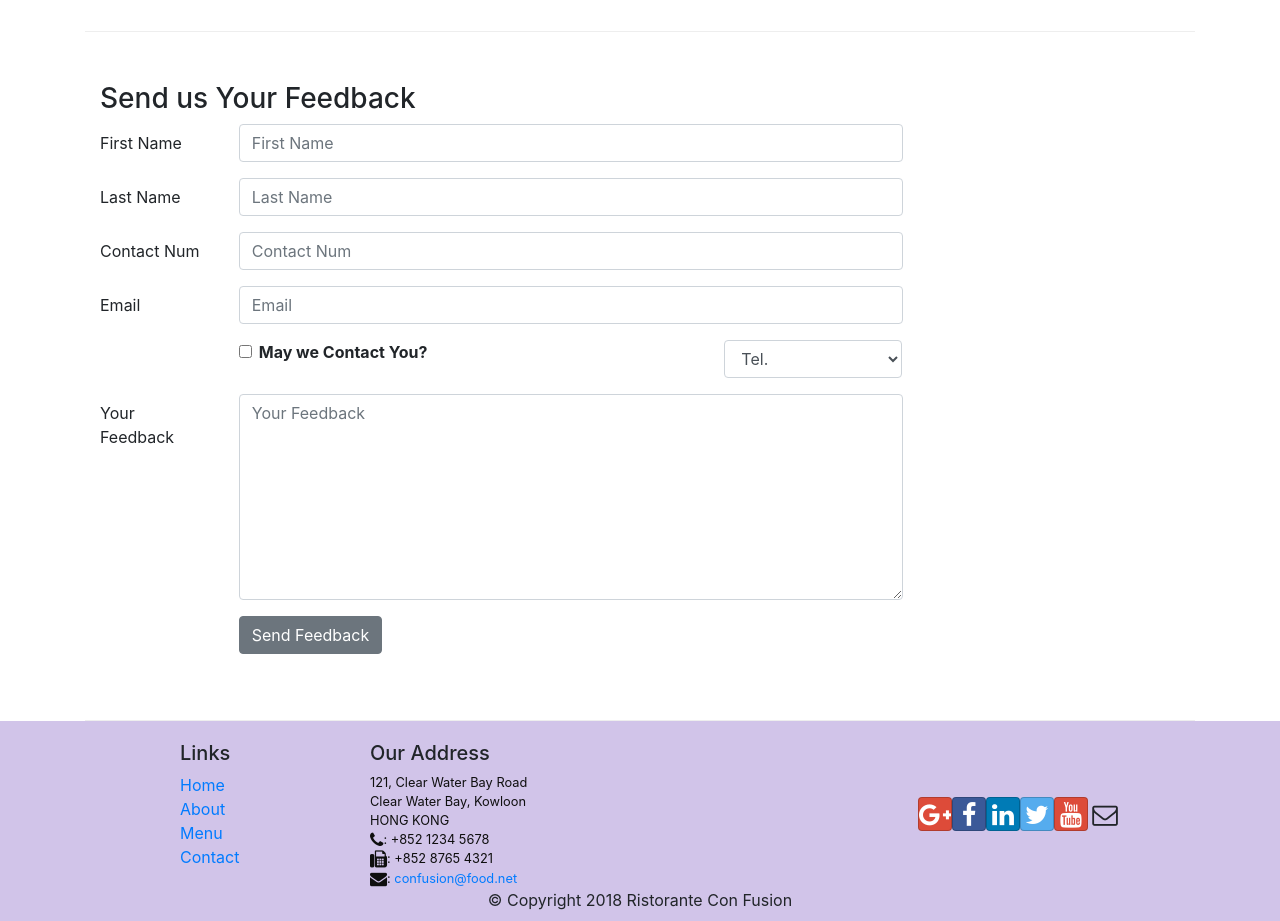
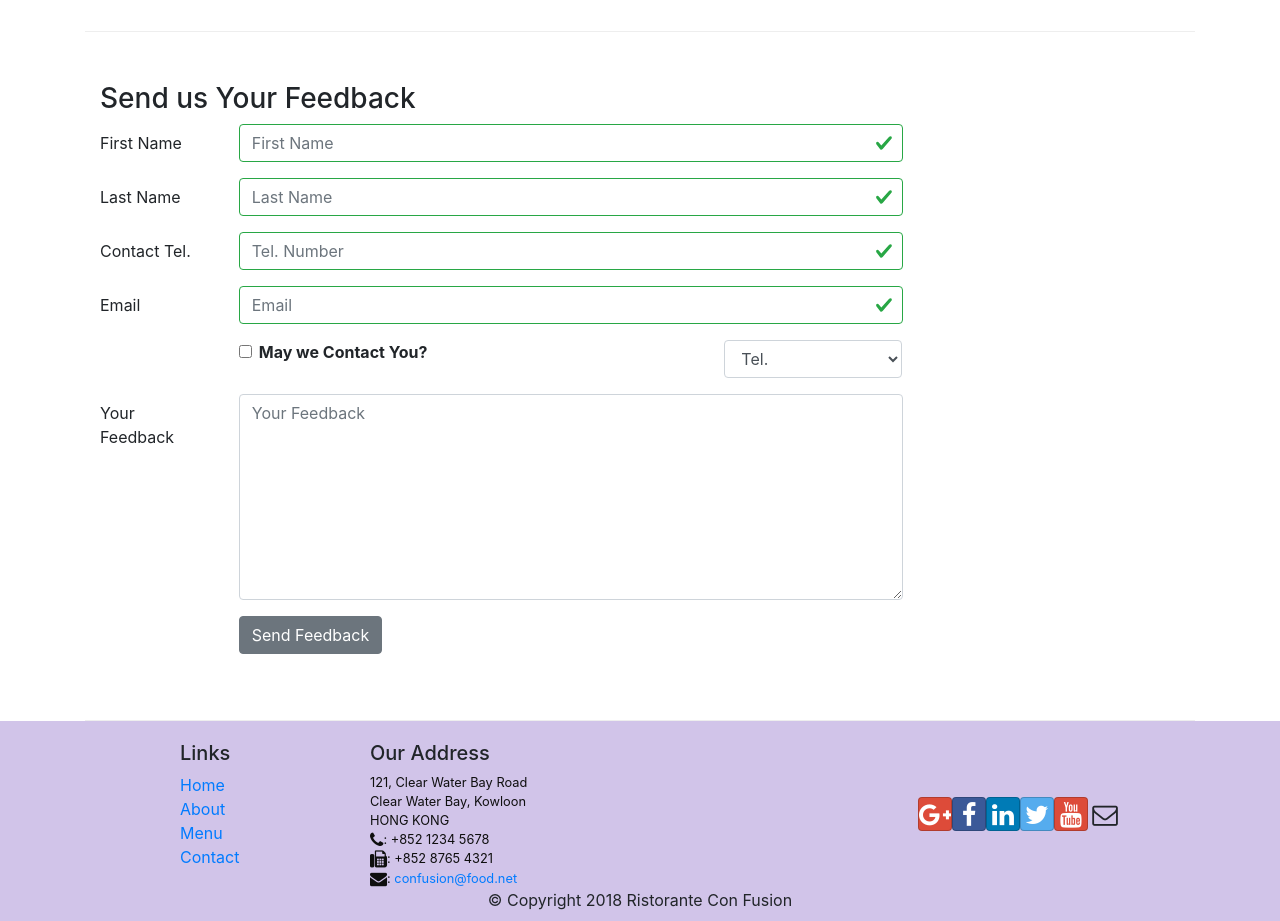
Before and after one commit to imjimil/reactHKU, a React (Create React App) app in the folder confusion/: page /contactus in a window 1280 px wide. Shown: the part 840-1761 px from the top of the page. Built offline with nearby package versions, Linux system fonts and the light colour scheme.

Commit message:
added some form validations

```diff
--- a/confusion/src/components/ContactComponent.js
+++ b/confusion/src/components/ContactComponent.js
@@ -1,5 +1,5 @@
 import React, { Component } from 'react';
-import { Breadcrumb, BreadcrumbItem, Button, Form, FormGroup, Label, Input, Col } from 'reactstrap';
+import { Breadcrumb, BreadcrumbItem, Button, Form, FormGroup, Label, Input, Col, FormFeedback } from 'reactstrap';
 import { Link } from 'react-router-dom';
 
 class  Contact extends Component {
@@ -13,10 +13,17 @@ class  Contact extends Component {
             email: "",
             agree: false,
             contactType: 'Tel',
-            message: ""
+            message: "",
+            touched: {
+                firstname: false,
+                lastname: false,
+                telnum: false,
+                email: false
+            }
         }
         this.handleSubmit = this.handleSubmit.bind(this);
         this.handleInputChange = this.handleInputChange.bind(this);
+        this.handleBlur = this.handleBlur.bind(this);
     }
 
     handleInputChange(event) {
@@ -28,6 +35,40 @@ class  Contact extends Component {
         });
     }
 
+    handleBlur = (field) => (evt) => {
+        this.setState({
+            touched: { ...this.state.touched, [field]: true}
+        });
+    }
+
+    validate(firstname, lastname, telnum, email) {
+        const errors = {
+            firstname: "",
+            lastname: "",
+            telnum: "",
+            email: ""
+        };
+
+        if(this.state.touched.firstname && firstname.length < 3)
+            errors.firstname = "First Name should be more than 3 characters";
+        else if (this.state.touched.firstname && firstname.length > 10)
+        errors.firstname = "First Name should be less than 10 characters";
+
+        if(this.state.touched.lastname && lastname.length < 3)
+            errors.lastname = "Last Name should be more than 3 characters";
+        else if (this.state.touched.lastname && lastname.length > 10)
+        errors.lastname = "Last Name should be less than 10 characters";
+
+        const reg = /^\d+$/;
+        if(this.state.touched.telnum && !reg.test(telnum))
+            errors.telnum = "Tel Number should contain only numbers";
+
+        if(this.state.touched.email && email.split('').filter(x => x === '@').length!== 1)
+            errors.email = "Email sould contain @";
+
+        return errors;
+    }
+
     handleSubmit(event) {
         console.log("Current State is: " + JSON.stringify(this.state));
         alert("Current State is: " + JSON.stringify(this.state));
@@ -35,6 +76,9 @@ class  Contact extends Component {
     }
 
     render() {
+
+        const errors = this.validate(this.state.firstname, this.state.lastname, this.state.telnum, this.state.email);
+
         return(
             <div className="container">
                 <div className="row">
@@ -82,41 +126,69 @@ class  Contact extends Component {
                     </div>
                     <div className="col-12 col-md-9">
                         <Form onSubmit={this.handleSubmit}>
-                            <FormGroup row>
+                        <FormGroup row>
                                 <Label htmlFor="firstname" md={2}>First Name</Label>
                                 <Col md={10}>
-                                    <Input type="text" id="firstname" name="firstname" placeholder="First Name" value={this.state.firstname} onChange={this.handleInputChange} />
+                                    <Input type="text" id="firstname" name="firstname"
+                                        placeholder="First Name"
+                                        value={this.state.firstname}
+                                        valid={errors.firstname === ''}
+                                        invalid={errors.firstname !== ''}
+                                        onBlur={this.handleBlur('firstname')}
+                                        onChange={this.handleInputChange} />
+                                    <FormFeedback>{errors.firstname}</FormFeedback>
                                 </Col>
                             </FormGroup>
                             <FormGroup row>
                                 <Label htmlFor="lastname" md={2}>Last Name</Label>
                                 <Col md={10}>
-                                    <Input type="text" id="lastname" name="lastname" placeholder="Last Name" value={this.state.lastname} onChange={this.handleInputChange} />
+                                    <Input type="text" id="lastname" name="lastname"
+                                        placeholder="Last Name"
+                                        value={this.state.lastname}
+                                        valid={errors.lastname === ''}
+                                        invalid={errors.lastname !== ''}
+                                        onBlur={this.handleBlur('lastname')}
+                                        onChange={this.handleInputChange} />
+                                    <FormFeedback>{errors.lastname}</FormFeedback>
                                 </Col>
                             </FormGroup>
                             <FormGroup row>
-                                <Label htmlFor="telnum" md={2}>Contact Num</Label>
+                                <Label htmlFor="telnum" md={2}>Contact Tel.</Label>
                                 <Col md={10}>
-                                    <Input type="tel" id="telnum" name="telnum" placeholder="Contact Num" value={this.state.telnum} onChange={this.handleInputChange} />
+                                    <Input type="tel" id="telnum" name="telnum"
+                                        placeholder="Tel. Number"
+                                        value={this.state.telnum}
+                                        valid={errors.telnum === ''}
+                                        invalid={errors.telnum !== ''}
+                                        onBlur={this.handleBlur('telnum')}
+                                        onChange={this.handleInputChange} />
+                                    <FormFeedback>{errors.telnum}</FormFeedback>
                                 </Col>
                             </FormGroup>
                             <FormGroup row>
                                 <Label htmlFor="email" md={2}>Email</Label>
                                 <Col md={10}>
-                                    <Input type="email" id="email" name="email" placeholder="Email" value={this.state.email} onChange={this.handleInputChange} />
+                                    <Input type="email" id="email" name="email"
+                                        placeholder="Email"
+                                        value={this.state.email}
+                                        valid={errors.email === ''}
+                                        invalid={errors.email !== ''}
+                                        onBlur={this.handleBlur('email')}
+                                        onChange={this.handleInputChange} />
+                                    <FormFeedback>{errors.email}</FormFeedback>
                                 </Col>
                             </FormGroup>
                             <FormGroup row>
                                 <Col md={{size: 6, offset: 2}}>
                                     <FormGroup check>
                                         <Label check>
-                                            <Input type="checkbox" name="agree" checked={this.state.agree} onChange={this.handleInputChange} /> {' '}
+                                            <Input type="checkbox" name="agree" checked={this.state.agree} onChange={this.handleInputChange} onBlur={this.handleBlur("telnum")} /> {' '}
                                             <strong>May we Contact You?</strong>
                                         </Label>
                                     </FormGroup>
                                 </Col>
                                 <Col md={{size: 3, offset: 1}}>
-                                    <Input type="select" name="contactType" value={this.state.contactType} onChange={this.handleInputChange} >
+                                    <Input type="select" name="contactType" value={this.state.contactType} onChange={this.handleInputChange} onBlur={this.handleBlur("email")} >
                                         <option>Tel.</option>
                                         <option>Email</option>
                                     </Input>
```
